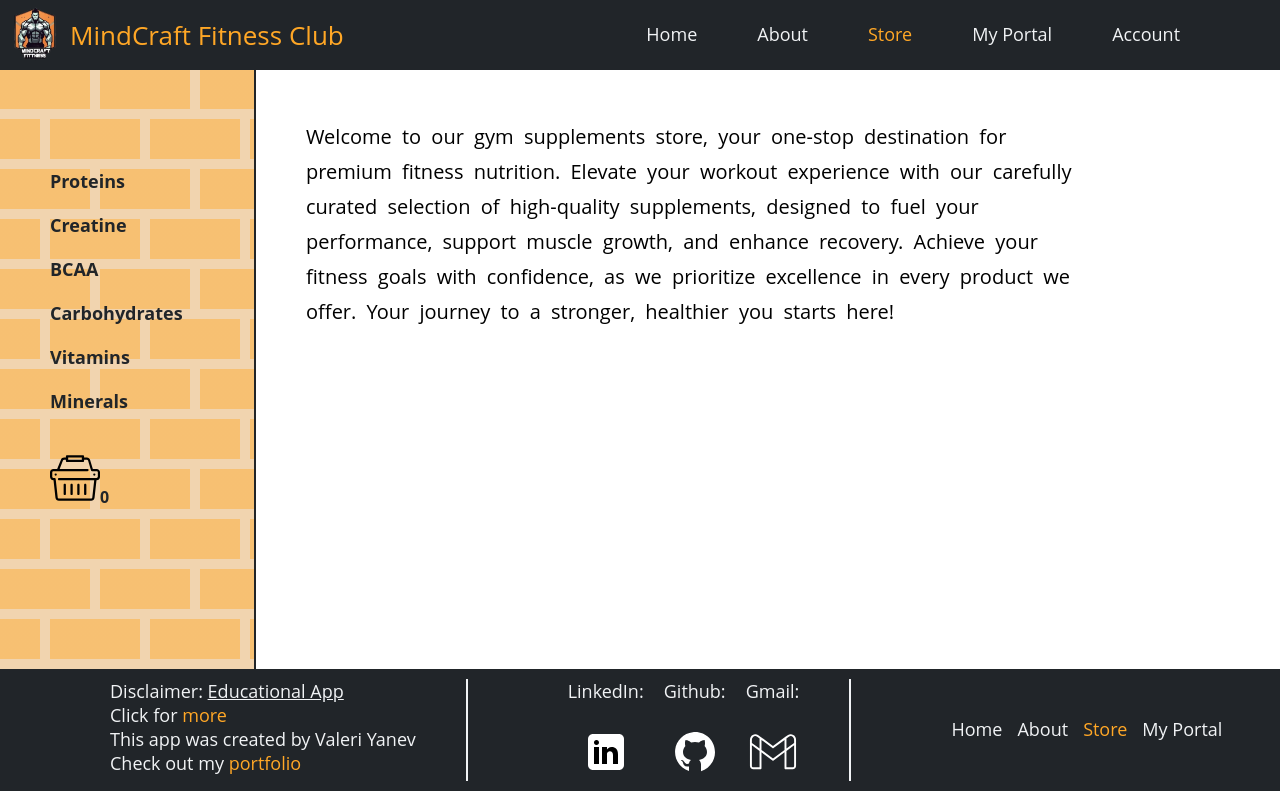
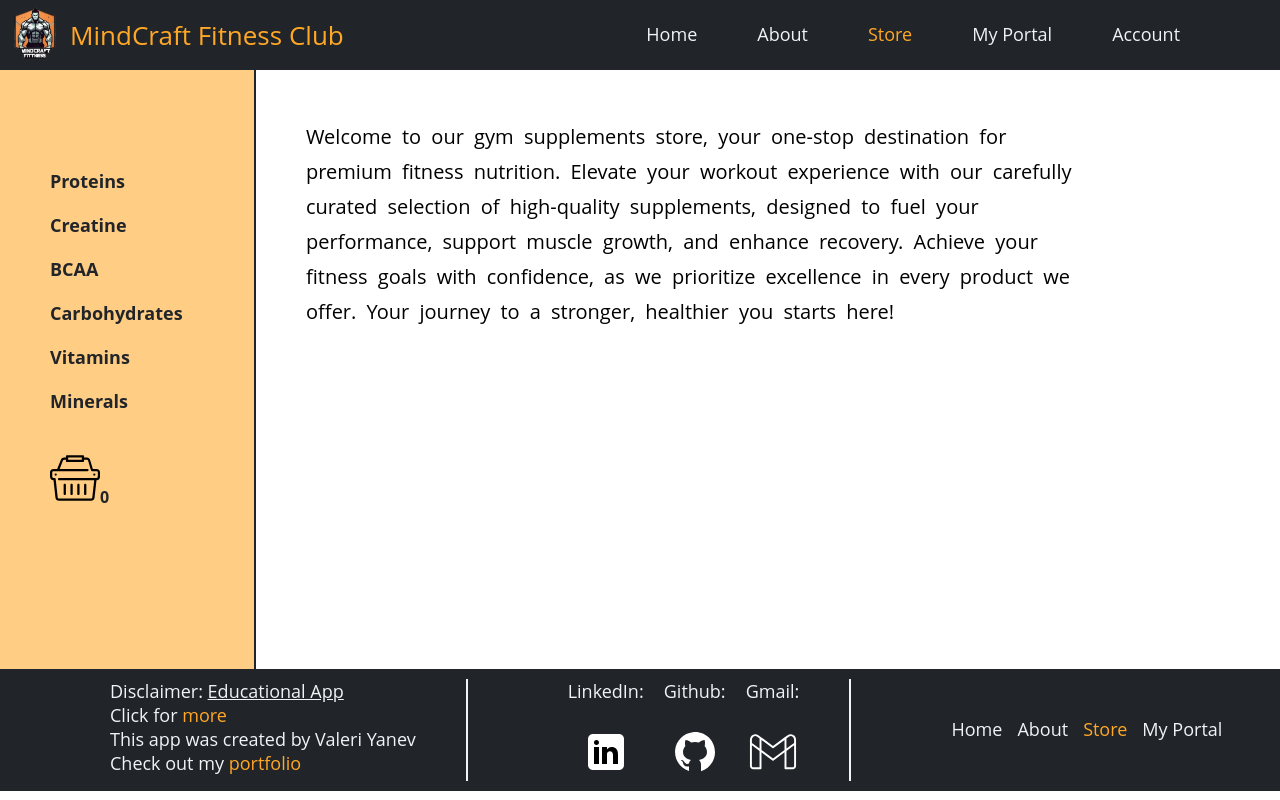
Before and after one commit to valeriYanev01/Fitness-Web-App, a React (Vite) app in the folder frontend/: page /store in a window 1280 px wide. Built offline with nearby package versions, Linux system fonts and the light colour scheme.

Commit message:
changed visuals

```diff
--- a/frontend/src/components/storeComponents/SidePanel.css
+++ b/frontend/src/components/storeComponents/SidePanel.css
@@ -6,11 +6,7 @@
   border-right: #212529 2px solid;
   padding: 100px 0 0 50px;
   font-weight: bold;
-
-  --s: 50px;
-  --g: conic-gradient(at 90% 40%, #0000 75%, #ffa82672 0);
-  background: var(--g), var(--g) var(--s) var(--s) #f1d4af;
-  background-size: calc(2 * var(--s)) calc(2 * var(--s));
+  background-color: #ffb951b5;
 }
 
 .store-side-panel-item {
```
